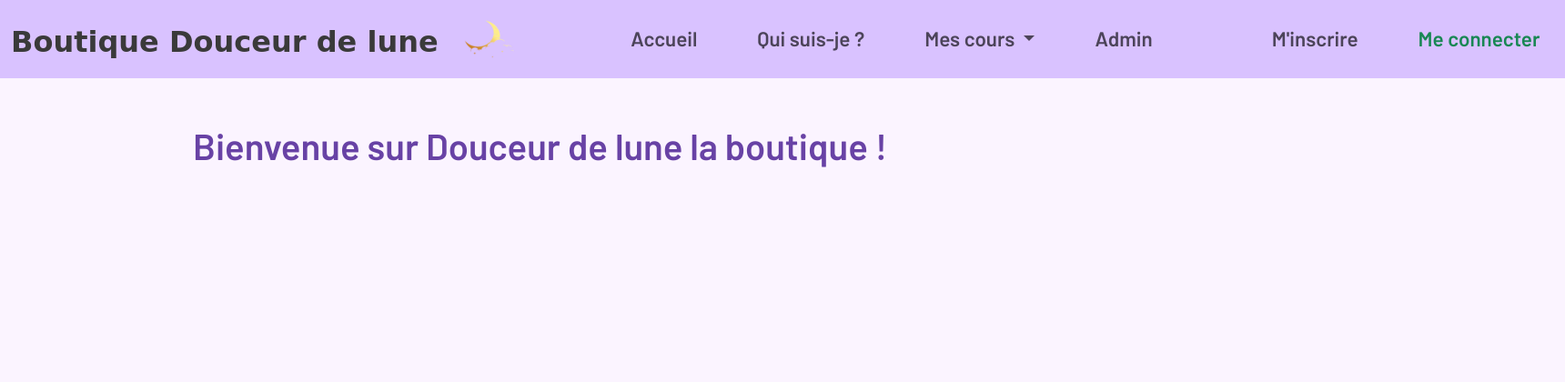
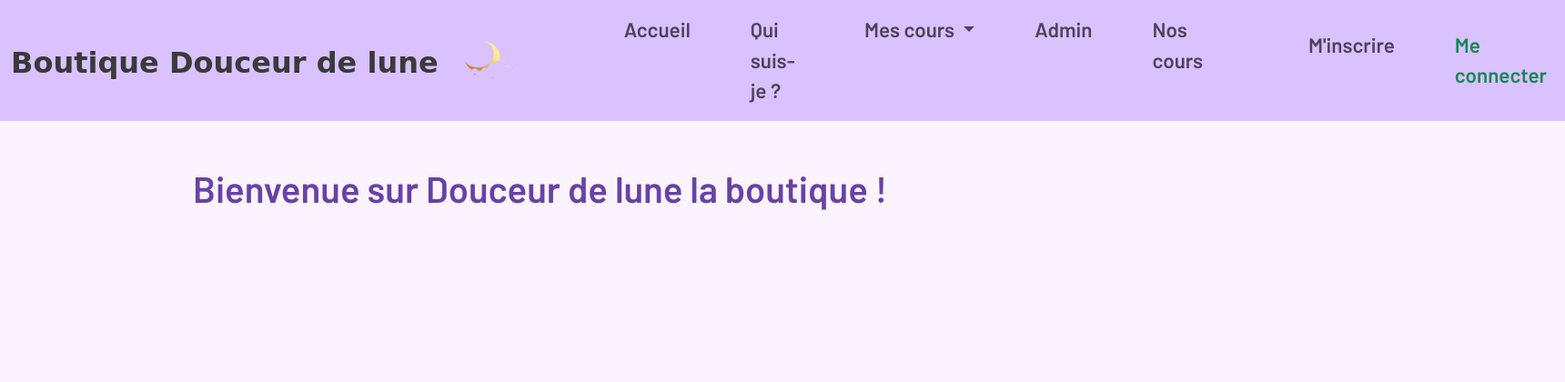
Before and after one commit to Zicka67/Boutique-DouceurDeLune, a Symfony app: template templates/home/index.html.twig in a window 1720 px wide. Shown: the top 420 px of the page at 91% size. Run offline with Twig, Linux system fonts and the light colour scheme; the template is opened without the code that fills it, so the values that code supplies are empty; some libraries are stand-ins or nearby versions; some web fonts are replaced.

Commit message:
Add link for other site

```diff
--- a/templates/_partials/_nav.html.twig
+++ b/templates/_partials/_nav.html.twig
@@ -11,17 +11,17 @@
             <a class="nav-link" aria-current="page" href="{{ path('home') }}">Accueil</a>
           </li>
           <li class="nav-item">
-            <a class="nav-link" href="/contact">Qui suis-je ?</a>
+            <a class="nav-link" aria-current="page" href="http://localhost:8001/mon-parcours">Qui suis-je ?</a>
           </li>
           <li class="nav-item dropdown">
             <a class="nav-link dropdown-toggle" href="#" role="button" data-bs-toggle="dropdown" aria-expanded="false">
               Mes cours
             </a>
             <ul class="dropdown-menu">
-              <li><a class="dropdown-item" href="#">Portage</a></li>
-              <li><a class="dropdown-item" href="#">Allaitement</a></li>
-              <li><a class="dropdown-item" href="#">Rituel rebozo</a></li>
-              <li><a class="dropdown-item" href="#">Cercle des mamans</a></li>
+              <li><a class="dropdown-item" href="https://localhost:8001/cours/atelier-de-portage">Portage</a></li>
+              <li><a class="dropdown-item" href="https://localhost:8001/cours/consultation-d-allaitement">Allaitement</a></li>
+              <li><a class="dropdown-item" href="https://localhost:8001/cours/rituel-rebozo">Rituel rebozo</a></li>
+              <li><a class="dropdown-item" href="https://localhost:8001/cours/cercle-mamans-bebes">Cercle des mamans</a></li>
               {# <li><hr class="dropdown-divider"></li>
               <li><a class="dropdown-item" href="#">Quotidien</a></li> #}
             </ul>
@@ -32,7 +32,9 @@
           <li class="nav-item">
             <a class="nav-link" href="{{ path('admin') }}" target="_blank">Admin</a>
           </li>
-
+          <li class="nav-item">
+            <a class="nav-link" href="http://localhost:8001">Nos cours</a>
+          </li>
         </ul>
         <ul class="navbar-nav ms-auto mb-2 mb-lg-0">
           {% if app.user %}
--- a/templates/products/details.html.twig
+++ b/templates/products/details.html.twig
@@ -20,8 +20,8 @@
                 </svg>
                 <li class="list-group-item list-title last-margin"> {{ product.name }}</li>
                 <li class="list-group-item"> {{ product.description }}</li>
-                <li class="list-group-item"> {{ product.stock }}</li>
-                <li class="list-group-item"> {{ (product.price / 100)|number_format(2, '.', '') }}€ </li>
+                <li class="list-group-item"> En stock : {{ product.stock }}</li>
+                <li class="list-group-item"> Prix : {{ (product.price / 100)|number_format(2, ',', '') }}€ </li>
                 <div class="card-body">
                 </div>
 
```
